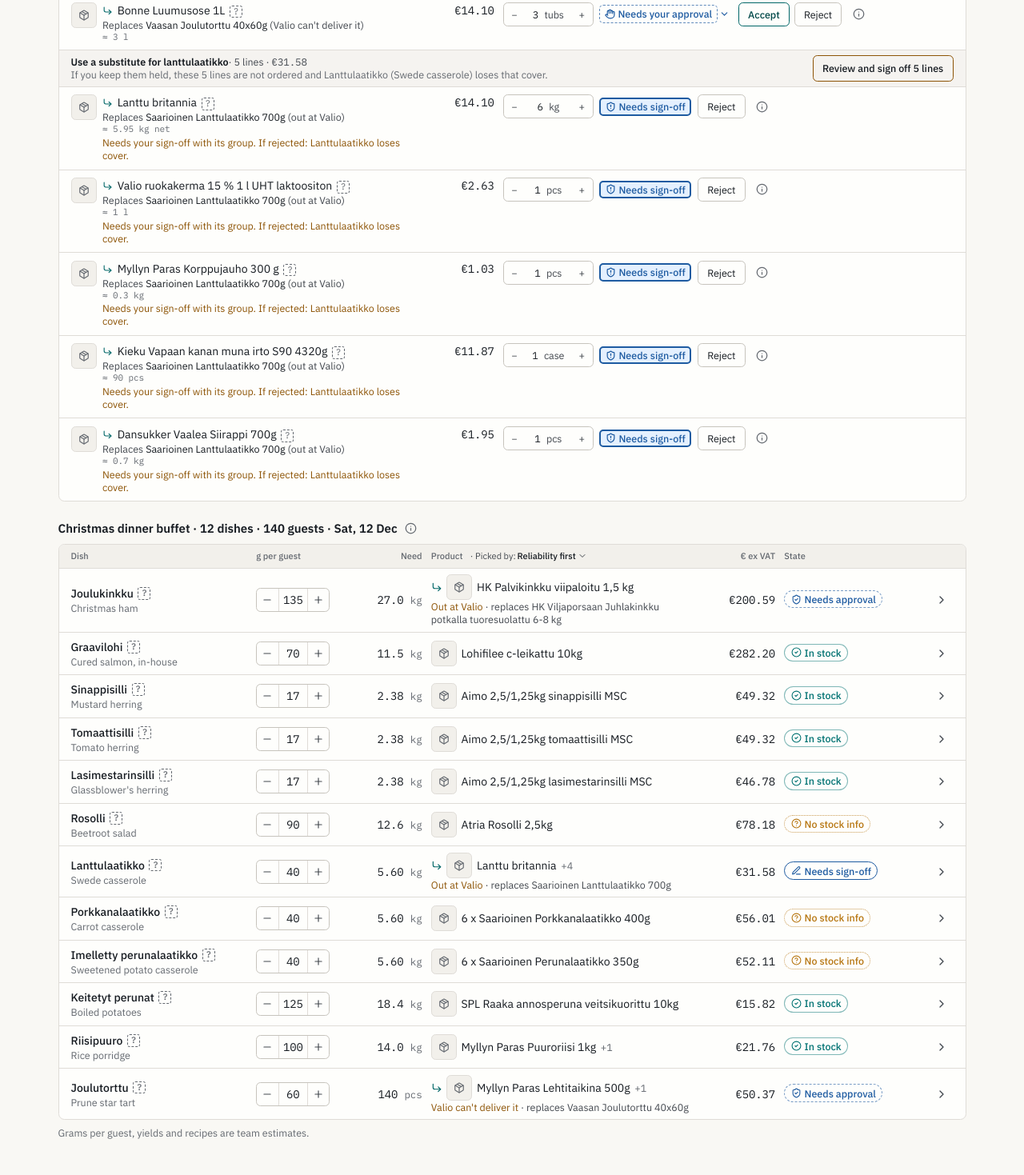
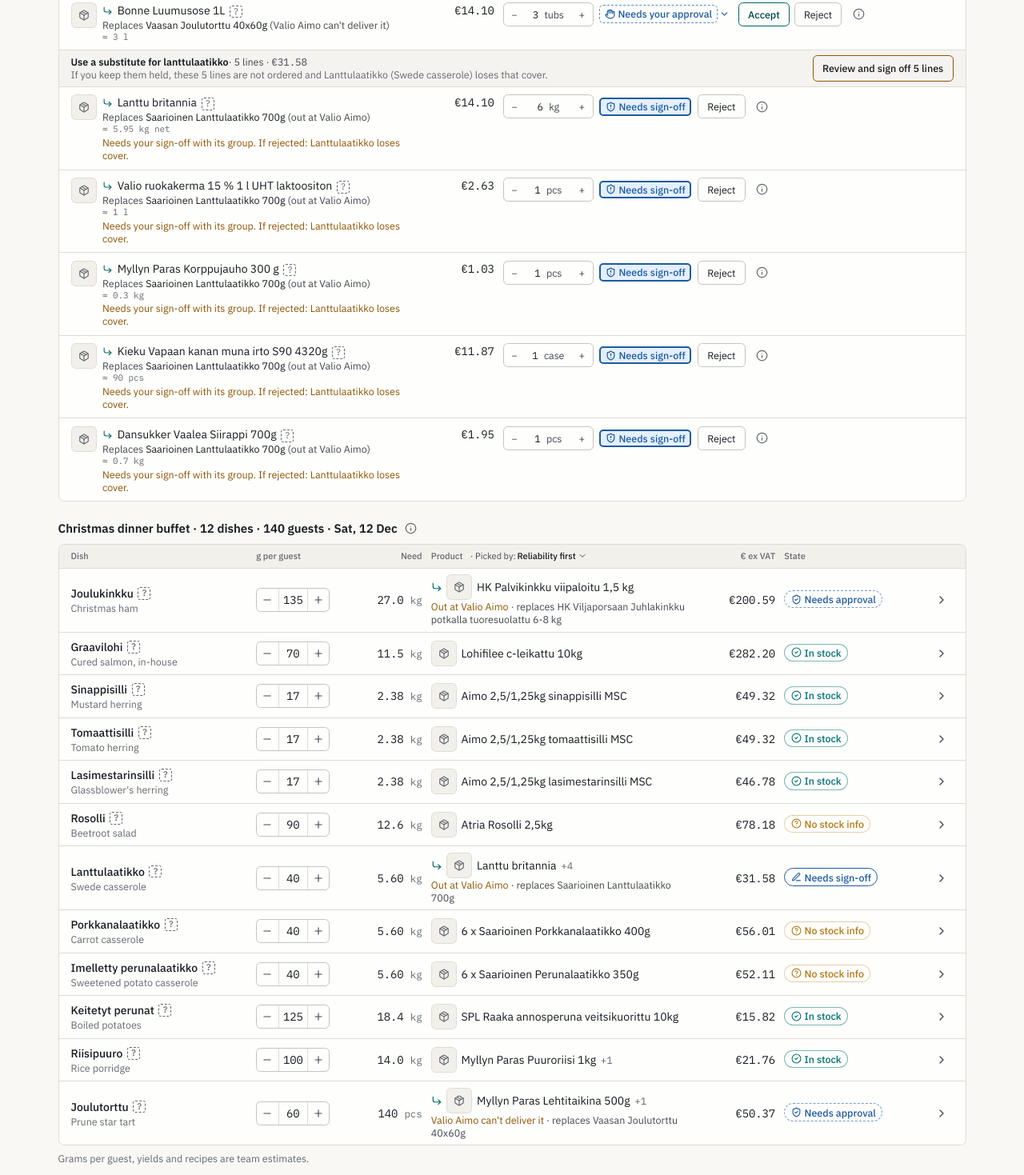
Before and after one commit to iloos/junction-2026, a SvelteKit app: page /offline in a window 1280 px wide. Shown: the part 720-2189 px from the top of the page at 80% size. Built offline with nearby package versions, Linux system fonts and the light colour scheme.

Commit message:
Named the company Valio Aimo in Kitchen copy; quantity gaps name the data

```diff
--- a/src/lib/kitchen/live-view.ts
+++ b/src/lib/kitchen/live-view.ts
@@ -64,7 +64,7 @@ type LooseRescue = any;
 
 const AVAIL_TEXT: Record<AvailabilityKind, string> = {
 	known: 'in stock',
-	unknown: "Valio doesn't state a quantity",
+	unknown: 'no quantity in the catalogue',
 	out: 'out of stock',
 	undeliverable: 'not deliverable',
 	blocked: 'not orderable yet'
@@ -77,7 +77,7 @@ export function availText(o?: Offer): string {
 	const a = o?.availability;
 	if (!a) return 'no availability data';
 	if (a.kind === 'known')
-		return a.amount === null ? "Valio doesn't state a quantity" : `${a.amount} in stock`;
+		return a.amount === null ? 'no quantity in the catalogue' : `${a.amount} in stock`;
 	return AVAIL_TEXT[a.kind];
 }
 
@@ -100,7 +100,7 @@ const isShort = (l: Line) => l.view?.blockedReason?.detail === 'stock';
 
 function verdict(c: CandidateView): string {
 	if (c.rejected.includes('out')) return 'Rejected: out of stock (0)';
-	if (c.rejected.includes('undeliverable')) return "Rejected: Valio can't deliver it here";
+	if (c.rejected.includes('undeliverable')) return "Rejected: Valio Aimo can't deliver it here";
 	if (c.rejected.includes('origin_required'))
 		return `Rejected: origin ${c.origin?.toUpperCase() ?? '?'}, your rules require FI`;
 	if (c.rejected.includes('BELOW_LOT')) return "Rejected: less than one of Valio's lots left";
--- a/src/lib/ui/EstablishmentPicker.svelte
+++ b/src/lib/ui/EstablishmentPicker.svelte
@@ -105,8 +105,8 @@
 	</h1>
 	{#if room}
 		<p class="mt-1 max-w-2xl text-body text-ink-2">
-			Everyone here runs their own store on the same Valio stock. Name yours, then order by chat or
-			on the page; the big screen shows every order as it comes in.
+			Everyone here runs their own store on the same Valio Aimo stock. Name yours, then order by
+			chat or on the page; the big screen shows every order as it comes in.
 		</p>
 	{/if}
 
--- a/src/lib/ui/ledger.ts
+++ b/src/lib/ui/ledger.ts
@@ -123,7 +123,7 @@ export function buildLedger(
 				done.push({
 					id: `swap-${s.planId}`,
 					kind: 'swap',
-					text: `Found replacements for ${plural(new Set(swaps.map((l) => l.substituteFor)).size, 'product')} Valio can't supply for ${name}`,
+					text: `Found replacements for ${plural(new Set(swaps.map((l) => l.substituteFor)).size, 'product')} Valio Aimo can't supply for ${name}`,
 					why: [...new Set(swaps.map((l) => readableName(l.substituteFor!)))]
 						.slice(0, 2)
 						.join(', '),
--- a/src/lib/ui/reasons.ts
+++ b/src/lib/ui/reasons.ts
@@ -7,11 +7,11 @@ const TEXT: Record<string, { short: string; long: string }> = {
 	},
 	unknown: {
 		short: 'Quantity not stated',
-		long: "Valio doesn't state a quantity: ordered, it is not counted as cover until the supplier confirms."
+		long: 'No quantity in the catalogue: ordered, it is not counted as cover until the supplier confirms.'
 	},
 	UNKNOWN_REQUIRED: {
 		short: 'Quantity not stated',
-		long: "Valio doesn't state a quantity: your mandate asks before buying it. Ordered, it is not counted as cover until the supplier confirms."
+		long: 'No quantity in the catalogue: your mandate asks before buying it. Ordered, it is not counted as cover until the supplier confirms.'
 	},
 	INSUFFICIENT_STOCK: {
 		short: 'Not enough stock',
--- a/src/lib/ui/request/MenuReview.svelte
+++ b/src/lib/ui/request/MenuReview.svelte
@@ -155,7 +155,7 @@
 		{p.provenance.source === 'llm'
 			? `Dishes and amounts proposed by ${view.model}.`
 			: 'Dishes and amounts from the team’s templates.'}
-		Every amount is an estimate until you change it; products come from the Valio catalogue.
+		Every amount is an estimate until you change it; products come from the Valio Aimo catalogue.
 		{#if view.fallback}<span class="text-signoff">The model was not used: {view.fallback}.</span
 			>{/if}
 	</p>
@@ -315,7 +315,7 @@
 									>
 								{:else}
 									<span class="block text-meta text-signoff"
-										>No exact match in Valio's catalogue{#if shell?.system}<span
+										>No exact match in the Valio Aimo catalogue{#if shell?.system}<span
 												class="block text-ink-3">{i.unresolved ?? i.query}</span
 											>{/if}</span
 									>
--- a/src/routes/(kitchen)/KitchenScreen.svelte
+++ b/src/routes/(kitchen)/KitchenScreen.svelte
@@ -300,7 +300,7 @@
 			const mine = d?.kitchens?.find((x) => x.kitchenId === (snap?.kitchen.id ?? k.startKitchen));
 			if (!mine || mine.outcome === 'unaffected') return;
 			shortages = [d, ...shortages.filter((x) => x.shortageId !== d.shortageId)];
-			const what = `Valio ran short of ${readableName(d.productName)} (${d.had} → ${d.left} ${unitWord(d.unit, d.left)})`;
+			const what = `Valio Aimo ran short of ${readableName(d.productName)} (${d.had} → ${d.left} ${unitWord(d.unit, d.left)})`;
 			void k.refreshFrom('outside', `${what}. ${mine.why || mine.allowedBy}`);
 		});
 	});
@@ -574,7 +574,7 @@
 								? 'is approved, not ordered yet'
 								: 'are approved, not ordered yet'
 							: 'wait for a decision'
-				}: Valio doesn't state a quantity, so ${n === 1 ? 'it is' : 'they are'} not counted as cover`,
+				}: no quantity in the catalogue, so ${n === 1 ? 'it is' : 'they are'} not counted as cover`,
 				items: lines.map((l) => ({
 					id: l.id,
 					productId: l.productId,
@@ -701,7 +701,7 @@
 			.join(' · ');
 	});
 	const PRICE_NOTE =
-		"Prices are Valio catalogue prices ex VAT. Lines where Valio doesn't state a quantity are ordered, but never counted as cover.";
+		'Prices are Valio Aimo catalogue prices ex VAT. Lines with no quantity in the catalogue are ordered, but never counted as cover.';
 	/** The seeded event plan (normal-week diff, buffet timeline), or a plan opened by link (an order, a menu). */
 	const isEvent = $derived(!!plan?.eventId);
 	const orderable = $derived.by(() => {
@@ -777,7 +777,8 @@
 		// Why the row isn't the planned product, from the replaced line and the rescue: said on the collapsed row.
 		const replacedId = (made[0] ?? live.find((l) => l.substituteFor))?.substituteFor;
 		const was = replacedId ? (names.get(replacedId) ?? replacedId) : null;
-		const cause = d.outage === 'undeliverable' ? "Valio can't deliver it" : 'out at Valio';
+		const cause =
+			d.outage === 'undeliverable' ? "Valio Aimo can't deliver it" : 'out at Valio Aimo';
 		const changes = (id: string) =>
 			d.rescue?.candidates.find((c) => c.productId === id)?.whatChanges;
 		if (made.length)
@@ -1503,7 +1504,7 @@
 					A sample booking for this kitchen: {day(preEvent.date)} · {num(preEvent.guests)} guests{preMenu.length
 						? ` · ${preMenu.length} dishes`
 						: ''}{preOutages.length
-						? `. Valio can't supply ${preOutages.length} of its products as listed, so you see the agent find replacements within the mandate.`
+						? `. Valio Aimo can't supply ${preOutages.length} of its products as listed, so you see the agent find replacements within the mandate.`
 						: '.'}
 				</p>
 				<button
@@ -1548,7 +1549,8 @@
 			replaces={l.substituteFor && !inGroup
 				? {
 						name: names.get(l.substituteFor) ?? l.substituteFor,
-						because: d?.outage === 'undeliverable' ? "Valio can't deliver it" : 'out at Valio',
+						because:
+							d?.outage === 'undeliverable' ? "Valio Aimo can't deliver it" : 'out at Valio Aimo',
 						picked: pickedWords(
 							d?.rescue?.candidates.find((c) => c.productId === l.productId) ?? {}
 						)
@@ -1700,7 +1702,7 @@
 							event={isEvent ? { label: view.serviceStyle || 'event', date: view.date } : null}
 							now={k.now}
 							note={openLines.stock || openLines.terminal
-								? `${openLines.stock} lines from Valio's stock, ${openLines.terminal} through the terminal: each has its own cut-off.`
+								? `${openLines.stock} lines from Valio Aimo's stock, ${openLines.terminal} through the terminal: each has its own cut-off.`
 								: null}
 						/>
 					</div>
@@ -1779,7 +1781,7 @@
 								? `Nothing can be ordered for ${day(plan.deliverBy)}: ${
 										plan.lines.some((l) => l.reasons.includes('cutoff_passed'))
 											? 'its cut-off passed'
-											: "Valio can't supply these lines"
+											: "Valio Aimo can't supply these lines"
 									}. Pick another delivery day.`
 								: null}
 						/>
@@ -2294,8 +2296,8 @@
 																				g.lines[0].substituteFor,
 																			because:
 																				d.outage === 'undeliverable'
-																					? "Valio can't deliver it"
-																					: 'out of stock at Valio'
+																					? "Valio Aimo can't deliver it"
+																					: 'out of stock at Valio Aimo'
 																		}
 																	: undefined}
 															>
@@ -2313,8 +2315,8 @@
 														<p class="mb-1.5 text-body leading-snug text-ink">
 															<span class="font-medium"
 																>{d.outage === 'out'
-																	? 'Out of stock at Valio.'
-																	: "Valio can't deliver it."}</span
+																	? 'Out of stock at Valio Aimo.'
+																	: "Valio Aimo can't deliver it."}</span
 															>
 															{contendedIn(d)
 																? 'Another kitchen took some of the rescue; the agent split it (above).'
```
